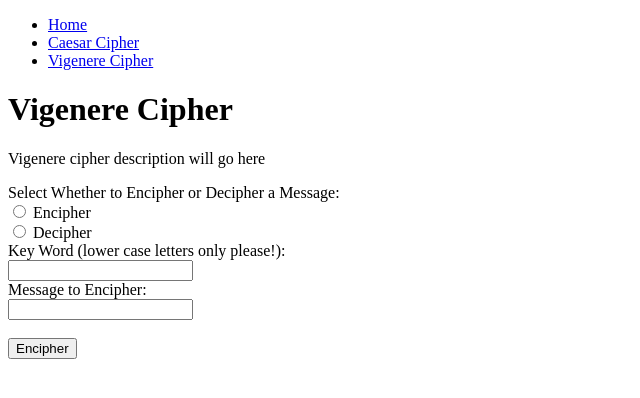
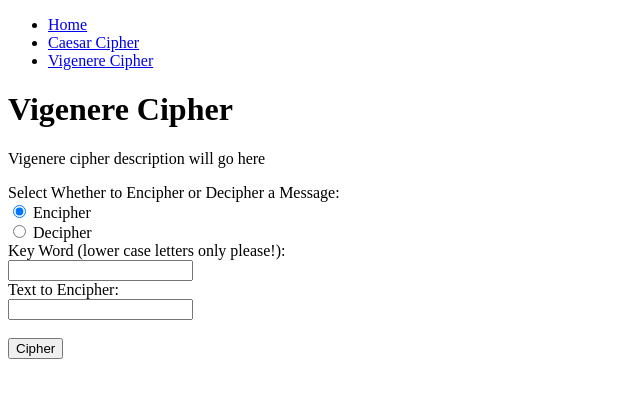
Before and after one commit to ANoska/cryptography-independent-study, a Flask app: page /vigenere in a window 1280 px wide. Shown: the top 398 px of the page, without its empty margins (0-640 px from the left). Run offline with Flask 2, Linux system fonts and the light colour scheme.

Commit message:
Tidy Vigenere deciphering

```diff
--- a/src/templates/vigenere.html
+++ b/src/templates/vigenere.html
@@ -10,19 +10,26 @@ Vigenere Cipher
 <p>Vigenere cipher description will go here</p>
 <form action="{{url_for('vigenere')}}" method="POST">
     Select Whether to Encipher or Decipher a Message:<br>
-    <input type="radio" id="encipher" name="cipher_option" value="encipher" required>
+    {% if request.form['cipher_option'] == 'decipher' %}
+        {% set encipherChecked = '' %}
+        {% set decipherChecked = 'checked' %}
+    {% else %}
+        {% set encipherChecked = 'checked' %}
+        {% set decipherChecked = '' %}
+    {% endif %}
+    <input type="radio" id="encipher" name="cipher_option" value="encipher" required  {{ encipherChecked }}>
     <label for="encipher">Encipher</label><br>
-    <input type="radio" id="decipher" name="cipher_option" value="decipher">
+    <input type="radio" id="decipher" name="cipher_option" value="decipher" required {{ decipherChecked }}>
     <label for="decipher">Decipher</label><br>
     Key Word (lower case letters only please!):<br>
-    <input type="text" name="key" pattern="[a-z]" required>
+    <input type="text" name="key" pattern="[a-z]*" value="{{ request.form['key'] }}" required>
     <br>
-    Message to Encipher:<br>
-    <input type="text" name="message" required>
+    Text to Encipher:<br>
+    <input type="text" name="message" value="{{ request.form['message'] }}" required>
     <br><br>
-    <input type="submit" value="Encipher">
+    <input type="submit" value="Cipher">
 </form>
 {% if encipher %}
-<h2>Your enciphered message: {{ encipher }}</h2>
+<h2>Your new message:<br />{{ encipher }}</h2>
 {% endif %}
 {% endblock %}
--- a/src/vigenere_cipher.py
+++ b/src/vigenere_cipher.py
@@ -13,7 +13,7 @@ def vigenere_encipher(key, message):
     cipher_text = ""
     incrementer = 0
     for c in message:
-        if incrementer > key_word_length or len(cipher_text) == 0:
+        if incrementer >= key_word_length or len(cipher_text) == 0:
             incrementer = 0
         else:
             incrementer += 1
@@ -30,7 +30,7 @@ def vigenere_decipher(key, cipher):
     plain_text = ""
     incrementer = 0
     for c in cipher:
-        if incrementer > key_word_length or len(plain_text) == 0:
+        if incrementer >= key_word_length or len(plain_text) == 0:
             incrementer = 0
         else:
             incrementer += 1
```
